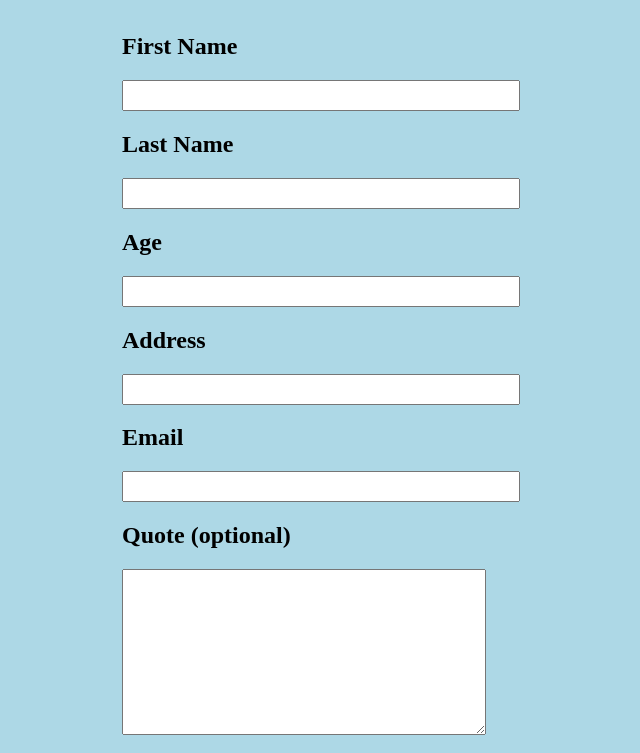
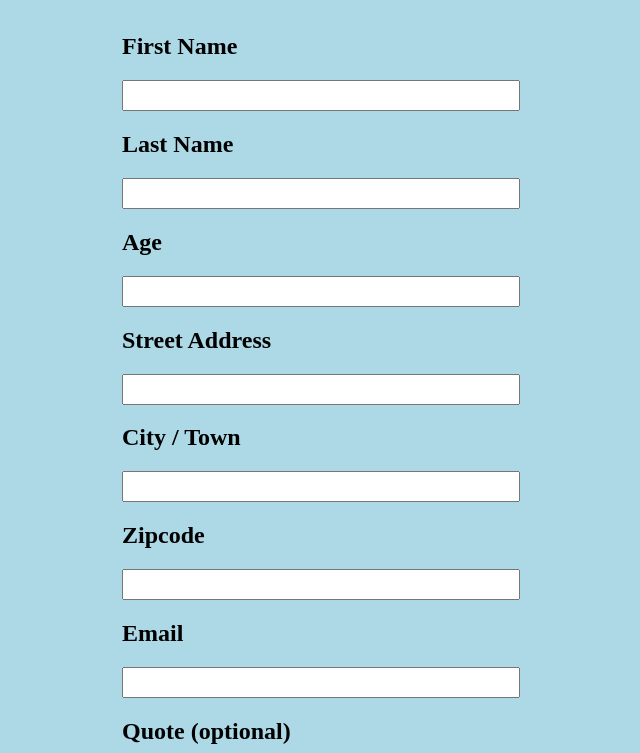
Before and after one commit to Peter-White/petition_site_app, a plain HTML site: page index.html in a window 1280 px wide. Shown: the part 538-1291 px from the top of the page, without its empty margins (326-966 px from the left). Drawn offline with nearby package versions, Linux system fonts and the light colour scheme; no server answers.

Commit message:
Added Street, City, Zip

```diff
--- a/index.html
+++ b/index.html
@@ -27,8 +27,14 @@
   <h2>Age</h2>
   <input type="number" id="age" name="age" min="1" max="500">
   <br>
-  <h2>Address</h2>
-  <input type="text" value="" id="address">
+  <h2>Street Address</h2>
+  <input type="text" value="" id="street">
+  <br>
+  <h2>City / Town</h2>
+  <input type="text" value="" id="city">
+  <br>
+  <h2>Zipcode</h2>
+  <input type="text" value="" id="zip">
   <br>
   <h2>Email</h2>
   <input type="text" value="" id="email">
--- a/styles.css
+++ b/styles.css
@@ -28,7 +28,7 @@ body {
   padding-bottom: 3%;
 }
 
-#first_name, #last_name, #age, #address, #email {
+#first_name, #last_name, #age, #address, #email, #city, #street, #zip {
 	height: 25px;
 	width: 390px;
   font-size: 24px;
```
